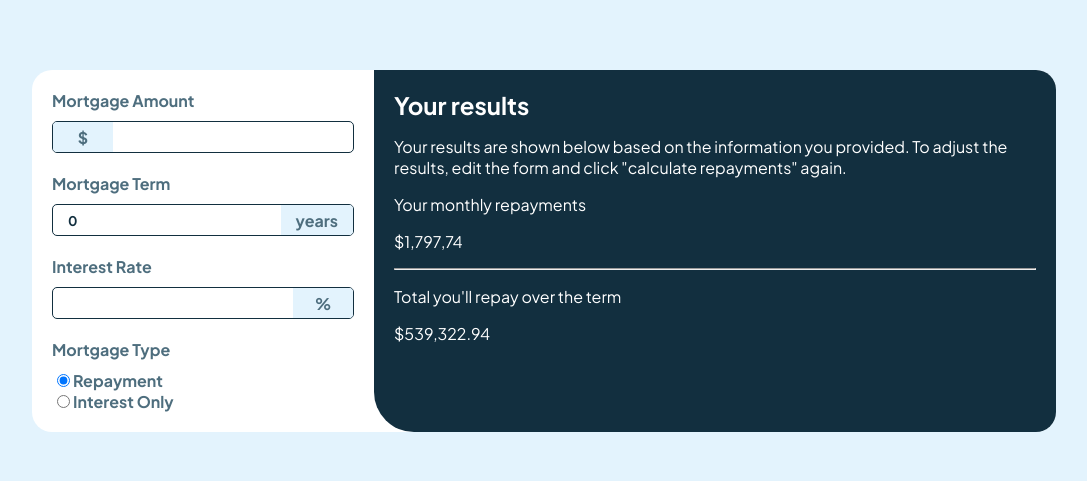
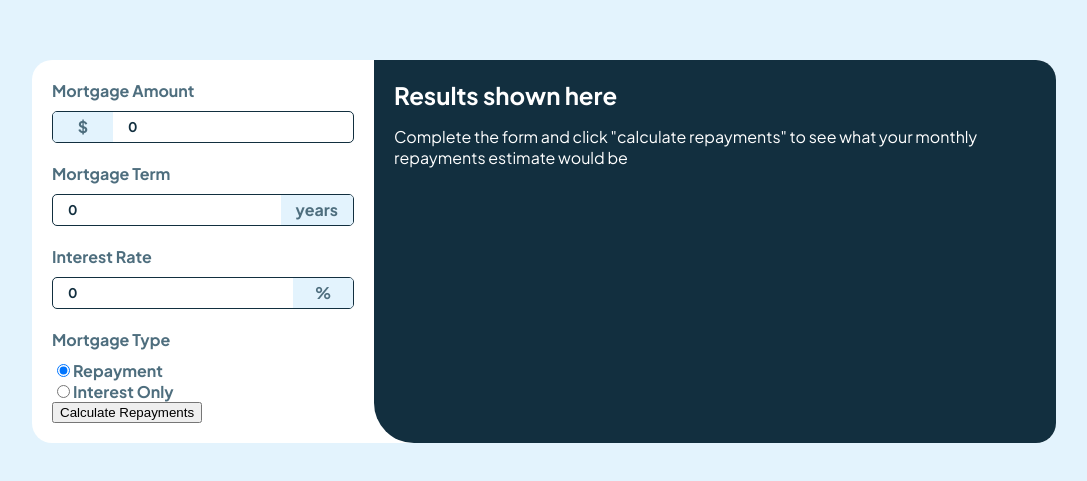
Before and after one commit to lyzboy/mortgage-repayment-calculator-main, a React (Create React App) app in the folder mortgage-calculator/: page / in a window 1280 px wide. Shown: the part 169-650 px from the top of the page, without its empty margins (116-1203 px from the left). Built offline with nearby package versions, Linux system fonts and the light colour scheme.

Commit message:
add calculation

```diff
--- a/mortgage-calculator/src/App.js
+++ b/mortgage-calculator/src/App.js
@@ -4,19 +4,66 @@ import "./styles/Global.module.scss";
 import CalculatorContainer from "./containers/CalculatorContainer/CalculatorContainer";
 import Results from "./components/Results/Results";
 
-import { createContext, useState } from "react";
+import { useState } from "react";
 
 import MortgageTermContext from "./context/MortgageTermContext";
 
+import MortgageAmountContext from "./context/MortgageAmountContext";
+
+import MortgageInterestContext from "./context/MortgageInterestContext";
+
+import { calculateMortgage } from "./utils/calculator";
+
 function App() {
     const [mortgageTerm, setMortgageTerm] = useState(0);
+    const [mortgageAmount, setMortgageAmount] = useState(0);
+    const [mortgageInterest, setMortgageInterest] = useState(0.0);
+    const [isInterestOnly, setIsInterestOnly] = useState(false);
+    const [monthlyRepayment, setMonthlyRepayment] = useState("$0.00");
+    const [totalRepayment, setTotalRepayment] = useState("$0.00");
+    const [interestOnlyPayment, setInterestOnlyPayment] = useState("0.00");
+    const [isCalculated, setIsCalculated] = useState(false);
+
+    const handleCalculate = () => {
+        const result = calculateMortgage(
+            mortgageAmount,
+            mortgageTerm,
+            mortgageInterest,
+            isInterestOnly
+        );
+        setMonthlyRepayment(result.monthlyPayment);
+        setTotalRepayment(result.totalAmount);
+        setInterestOnlyPayment(result.totalInterest);
+        setIsCalculated(true);
+    };
+
     return (
         <div className={styles.App}>
             <MortgageTermContext.Provider
                 value={{ mortgageTerm, setMortgageTerm }}
             >
-                <CalculatorContainer />
-                <Results />
+                <MortgageAmountContext.Provider
+                    value={{ mortgageAmount, setMortgageAmount }}
+                >
+                    <MortgageInterestContext.Provider
+                        value={{ mortgageInterest, setMortgageInterest }}
+                    >
+                        <CalculatorContainer
+                            handleCalculate={() => {
+                                handleCalculate();
+                            }}
+                            interestOnlyPayment={interestOnlyPayment}
+                            setInterestOnlyPayment={setInterestOnlyPayment}
+                        />
+                        <Results
+                            isCalculated={isCalculated}
+                            monthlyRepayment={monthlyRepayment}
+                            totalRepayment={totalRepayment}
+                            interestOnlyPayment={interestOnlyPayment}
+                            isInterestOnly={isInterestOnly}
+                        />
+                    </MortgageInterestContext.Provider>
+                </MortgageAmountContext.Provider>
             </MortgageTermContext.Provider>
         </div>
     );
--- a/mortgage-calculator/src/components/Results/Results.jsx
+++ b/mortgage-calculator/src/components/Results/Results.jsx
@@ -1,23 +1,47 @@
 import React from "react";
-
 import styles from "./Results.module.scss";
 
-const Results = () => {
+const Results = ({
+    isCalculated,
+    monthlyRepayment,
+    totalRepayment,
+    interestOnlyPayment,
+    isInterestOnly,
+}) => {
     return (
         <div className={styles.container}>
+            {!isCalculated ? (
+                <>
+                    <h2>Results shown here</h2>
+                    <p>
+                        Complete the form and click "calculate repayments" to
+                        see what your monthly repayments estimate would be
+                    </p>
+                </>
+            ) : (
+                <>
                     <h2>Your results</h2>
                     <p>
-                Your results are shown below based on the information you
-                provided. To adjust the results, edit the form and click
-                "calculate repayments" again.
+                        Your results are shown below based on the information
+                        you provided. To adjust the results, edit the form and
+                        click "calculate repayments" again.
                     </p>
+                    {isInterestOnly ? (
+                        <div>
+                            <p>Interest Only Amount</p>
+                            <p>{interestOnlyPayment}</p>
+                        </div>
+                    ) : (
                         <div>
                             <p>Your monthly repayments</p>
-                <p>$1,797,74</p>
+                            <p>{monthlyRepayment}</p>
                             <hr />
                             <p>Total you'll repay over the term</p>
-                <p>$539,322.94</p>
+                            <p>{totalRepayment}</p>
                         </div>
+                    )}
+                </>
+            )}
         </div>
     );
 };
--- a/mortgage-calculator/src/containers/CalculatorContainer/CalculatorContainer.jsx
+++ b/mortgage-calculator/src/containers/CalculatorContainer/CalculatorContainer.jsx
@@ -6,12 +6,26 @@ import CalculatorInput from "../../components/CalculatorInput/CalculatorInput";
 import CalculatorSelect from "../../components/CalculatorSelect/CalculatorSelect";
 
 import MortgageTermContext from "../../context/MortgageTermContext";
+import MortgageAmountContext from "../../context/MortgageAmountContext";
+import MortgageInterestContext from "../../context/MortgageInterestContext";
 
-const CalculatorContainer = () => {
+const CalculatorContainer = ({ handleCalculate }) => {
     const { mortgageTerm, setMortgageTerm } = useContext(MortgageTermContext);
+    const { mortgageAmount, setMortgageAmount } = useContext(
+        MortgageAmountContext
+    );
+    const { mortgageInterest, setMortgageInterest } = useContext(
+        MortgageInterestContext
+    );
+
     return (
         <div className={styles.container}>
-            <CalculatorInput label="Mortgage Amount" designator="$" />
+            <CalculatorInput
+                label="Mortgage Amount"
+                designator="$"
+                value={mortgageAmount}
+                onChange={setMortgageAmount}
+            />
             <div className="testClass">
                 <CalculatorInput
                     label="Mortgage Term"
@@ -24,9 +38,12 @@ const CalculatorContainer = () => {
                     label="Interest Rate"
                     designator="%"
                     onLeft={false}
+                    value={mortgageInterest}
+                    onChange={setMortgageInterest}
                 />
             </div>
             <CalculatorSelect />
+            <button onClick={handleCalculate}>Calculate Repayments</button>
         </div>
     );
 };
--- /dev/null
+++ b/mortgage-calculator/src/context/MortgageAmountContext.jsx
@@ -0,0 +1,5 @@
+import { createContext } from "react";
+
+const MortgageAmountContext = createContext(0);
+
+export default MortgageAmountContext;
--- /dev/null
+++ b/mortgage-calculator/src/context/MortgageInterestContext.jsx
@@ -0,0 +1,5 @@
+import { createContext } from "react";
+
+const MortgageInterestContext = createContext(0.0);
+
+export default MortgageInterestContext;
```
Lines whose indentation alone changed are shown as unchanged.
